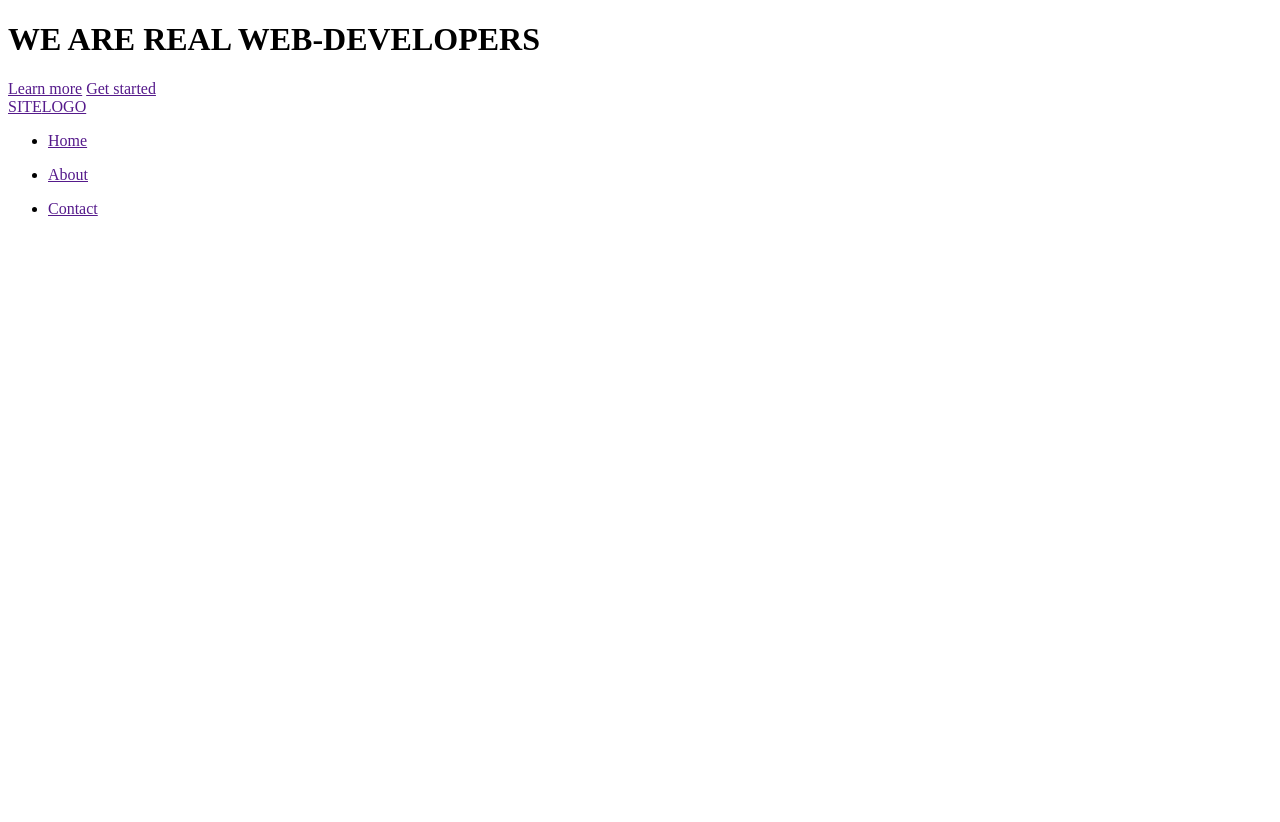
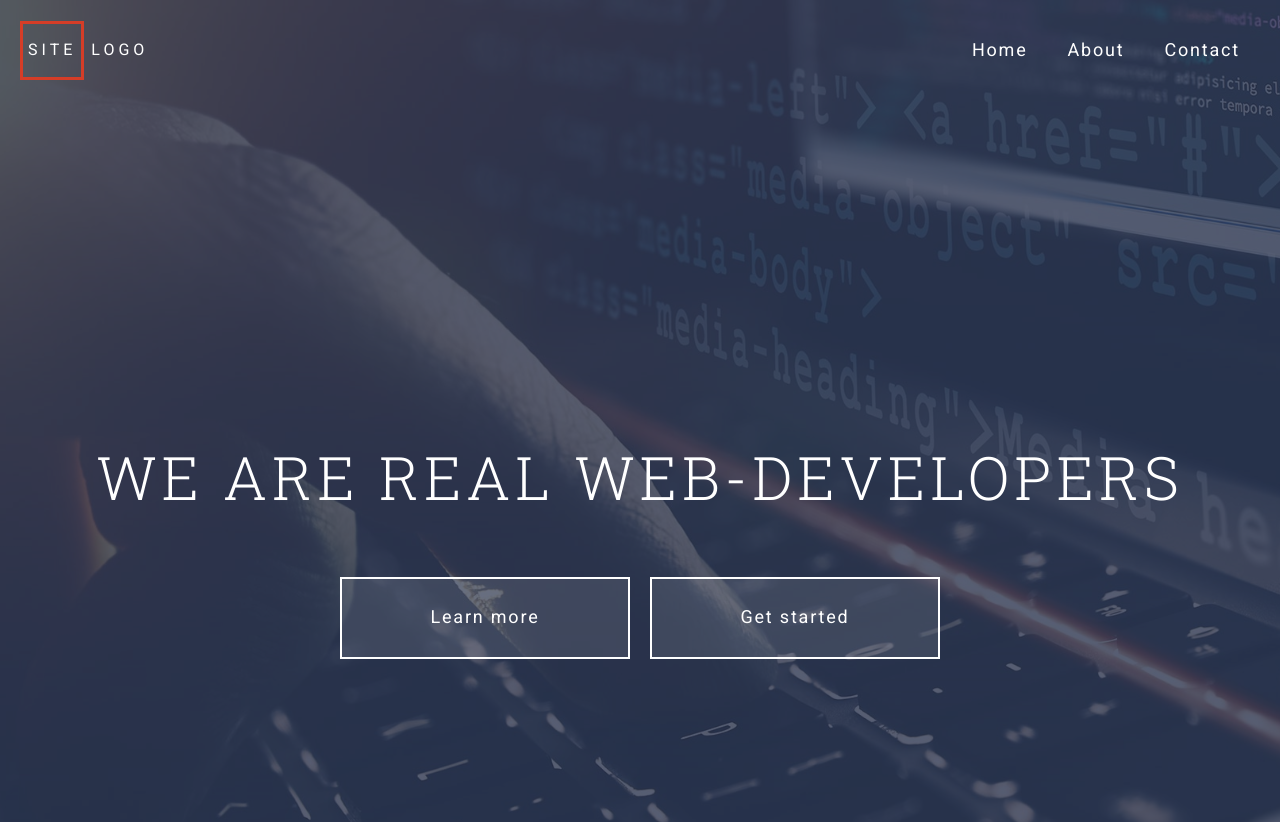
Before and after one commit to TatyanaOrlova/Project1, a website: page index.html in a window 1280 px wide. Shown: the top 822 px of the page. Before the commit the page ends 800 px from the top, so only its background shows below. Drawn offline with Linux system fonts and the light colour scheme.

Commit message:
Черновое оформление блока header

```diff
--- a/assets/scss/common/_classes.scss
+++ b/assets/scss/common/_classes.scss
@@ -0,0 +1,22 @@
+.btn {
+  display: flex;
+  align-items: center;
+  justify-content: center;
+
+  min-width: 250px;
+  height: 60px;
+  padding: 0.5em 1em;
+
+  transition: background-color 0.5s;
+  letter-spacing: 0.1em;
+
+  border: 2px solid $color-light;
+  background-color: rgba($color-light, 0.1);
+
+  font-size: 18px;
+
+  &:hover,
+  &:focus {
+    background-color: $color-accent;
+  }
+}
--- a/assets/scss/common/_typography.scss
+++ b/assets/scss/common/_typography.scss
@@ -0,0 +1,30 @@
+* {
+  ::before,
+  ::after {
+    box-sizing: border-box;
+  }
+}
+
+html {
+  font-family: $font-main;
+  font-size: $font-size;
+}
+
+body {
+  color: $color-primary;
+  background-color: $color-light;
+}
+
+h1 {
+  letter-spacing: 0.08em;
+
+  font-family: $font-header;
+  font-size: 3.75rem;
+  font-weight: 300;
+}
+
+a {
+  text-decoration: none;
+
+  color: $color-light;
+}
--- a/assets/scss/components/header/_header-content.scss
+++ b/assets/scss/components/header/_header-content.scss
@@ -0,0 +1,27 @@
+.header-content {
+  position: relative;
+  z-index: 1;
+  top: 0;
+
+  &__container {
+    @extend %container;
+  }
+
+  &__title {
+    margin: 0 0 66px;
+
+    text-align: center;
+  }
+
+  &__actions {
+    display: flex;
+    justify-content: center;
+
+    gap: $gap;
+
+    // @include sm {
+    //   align-items: center;
+    //   flex-direction: column;
+    // }
+  }
+}
--- a/assets/scss/components/header/_header-logo.scss
+++ b/assets/scss/components/header/_header-logo.scss
@@ -0,0 +1,16 @@
+.header-logo {
+  letter-spacing: 0.25em;
+
+  font-style: 24px;
+
+
+
+  &__accent {
+    display: inline-block;
+
+    margin-right: 7px;
+    padding: 17px 5px 17px 5px;
+
+    border: 3px solid $color-highlight;
+  }
+}
--- a/assets/scss/components/header/_header-menu.scss
+++ b/assets/scss/components/header/_header-menu.scss
@@ -0,0 +1,15 @@
+.header-menu {
+  position: absolute;
+  z-index: 2;
+  top: 0;
+  right: 0;
+  left: 0;
+
+  &__container {
+    display: flex;
+    align-items: center;
+
+    @extend %container;
+    gap: $gap;
+  }
+}
--- a/assets/scss/components/header/_header-navbar.scss
+++ b/assets/scss/components/header/_header-navbar.scss
@@ -0,0 +1,39 @@
+.header-navbar {
+  // width: 100%;
+  display: grid;
+  flex-grow: 1;
+
+  &__btn {
+    display: none;
+  }
+
+  &__list {
+    display: grid;
+    justify-content: end;
+
+    grid-template-columns: repeat(auto-fit, minmax(50px, max-content));
+    // display: flex;
+    // justify-content: flex-end;
+    @include unlist;
+  }
+
+  &__item {
+    margin: $gap $gap-sm;
+  }
+
+  &__link {
+    display: block;
+
+    padding: $gap $gap-sm;
+
+    transition: color 0.5s;
+    letter-spacing: 0.1em;
+
+    font-size: 18px;
+
+    &:hover,
+    &:focus {
+      color: $color-accent;
+    }
+  }
+}
--- a/assets/scss/components/header/_header-overlay.scss
+++ b/assets/scss/components/header/_header-overlay.scss
@@ -0,0 +1,8 @@
+.header-overlay {
+  position: absolute;
+
+  opacity: 0.8;
+  background-color: $color-primary;
+
+  inset: 0;
+}
--- a/assets/scss/components/header/_header.scss
+++ b/assets/scss/components/header/_header.scss
@@ -0,0 +1,19 @@
+.header {
+  position: relative;
+
+  display: grid;
+  align-content: center;
+  // background-position: center;
+  // background-size: cover;
+
+  min-height: 100vh;
+  padding: 150px 0;
+  // или другой вариант вместо grid
+  // display: flex;
+  // justify-content: center;
+  // align-items: center;
+
+  color: $color-light;
+  background-color: $color-primary;
+  background-image: url(../img/img-header.png);
+}
--- a/assets/scss/mixins/_extends.scss
+++ b/assets/scss/mixins/_extends.scss
@@ -0,0 +1,6 @@
+%container {
+  max-width: $ul;
+  margin: 0 auto;
+  padding-right: $gap;
+  padding-left: $gap;
+}
--- a/assets/scss/mixins/_mixins-media.scss
+++ b/assets/scss/mixins/_mixins-media.scss
@@ -1,4 +1,4 @@
-@use "../presets" as *;
+// @use "../presets" as *;
 
 $diff: 0.2px;
 
--- a/assets/scss/mixins/_mixins.scss
+++ b/assets/scss/mixins/_mixins.scss
@@ -1,4 +1,4 @@
-@use "../presets" as *;
+// @use "../presets" as *;
 
 @mixin text-shortener {
   display: block;
--- a/assets/scss/presets/_variables.scss
+++ b/assets/scss/presets/_variables.scss
@@ -1,15 +1,12 @@
 @use "sass:math";
-
 $font-header: "Roboto Slab", serif;
 $font-main: "Roboto", sans-serif;
 $font-size: 16px;
-
 $ul: 1340px;
 $xl: 1200px;
 $lg: 992px;
 $md: 768px;
 $sm: 576px;
-
 $gap: 20px;
 $gap-sm: math.div($gap, 2);
 $gap-lg: $gap * 1.5;
--- a/assets/scss/style.scss
+++ b/assets/scss/style.scss
@@ -1,18 +1,38 @@
-@use "../../libs/normalize.css/normalize";
+@import "../../libs/normalize.css/normalize";
 
-@use "common/typography";
-@use "common/classes";
+@import "presets/variables";
+@import "presets/skin";
 
-@use "components/header/header";
-@use "components/header/header-overlay";
-@use "components/header/header-menu";
-@use "components/header/header-logo";
-@use "components/header/header-navbar";
-@use "components/header/header-content";
-@use "components/sections/skills/skills";
-@use "components/sections/skills/skill-item";
-@use "components/sections/section-about";
-@use "components/sections/section-form";
-@use "components/sections/section-posts";
+@import "mixins/mixins";
+@import "mixins/extends";
+@import "mixins/mixins-media";
 
-@use "components/footer/footer";
+@import "common/typography";
+@import "common/classes";
+
+@import "components/header/header";
+@import "components/header/header-content";
+@import "components/header/header-menu";
+@import "components/header/header-navbar";
+@import "components/header/header-overlay";
+@import "components/header/header-logo"
+
+
+// @use "../../libs/normalize.css/normalize";
+
+// @use "common/typography";
+// @use "common/classes";
+
+// @use "components/header/header";
+// @use "components/header/header-overlay";
+// @use "components/header/header-menu";
+// @use "components/header/header-logo";
+// @use "components/header/header-navbar";
+// @use "components/header/header-content";
+// @use "components/sections/skills/skills";
+// @use "components/sections/skills/skill-item";
+// @use "components/sections/section-about";
+// @use "components/sections/section-form";
+// @use "components/sections/section-posts";
+
+// @use "components/footer/footer";
--- a/index.html
+++ b/index.html
@@ -23,7 +23,7 @@
   <header class="header">
     <div class="header-content">
       <div class="header-content__container">
-        <h1 class="header-content__container"> WE ARE REAL WEB-DEVELOPERS</h1>
+        <h1 class="header-content__title"> WE ARE REAL WEB-DEVELOPERS</h1>
         <div class="header-content__actions">
           <a class="btn btn--light" href="">Learn more</a>
           <a class="btn btn--light" href="">Get started</a>
@@ -32,7 +32,7 @@
     </div>
 
     <div class="header-menu">
-      <div class="header-content__container">
+      <div class="header-menu__container">
 
         <div class="header-logo">
           <a class="header-logo__link" href="">
@@ -51,13 +51,11 @@
             <li class="header-navbar__item">
               <a class="header-navbar__link" href="">Home</a>
             </li>
-          </ul>
-          <ul class="header-navbar__list">
+
             <li class="header-navbar__item">
               <a class="header-navbar__link" href="">About</a>
             </li>
-          </ul>
-          <ul class="header-navbar__list">
+
             <li class="header-navbar__item">
               <a class="header-navbar__link" href="">Contact</a>
             </li>
```
Also changed, not shown: assets/css/style.css.
